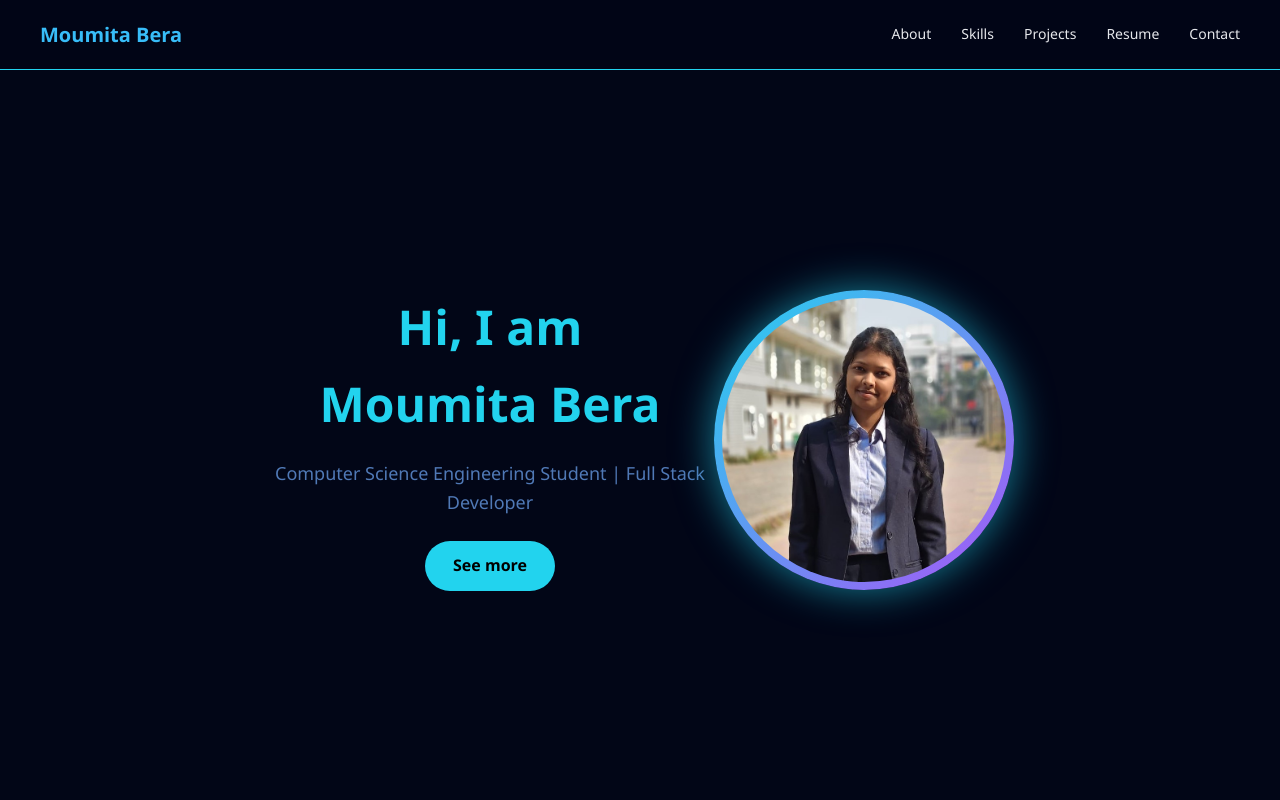
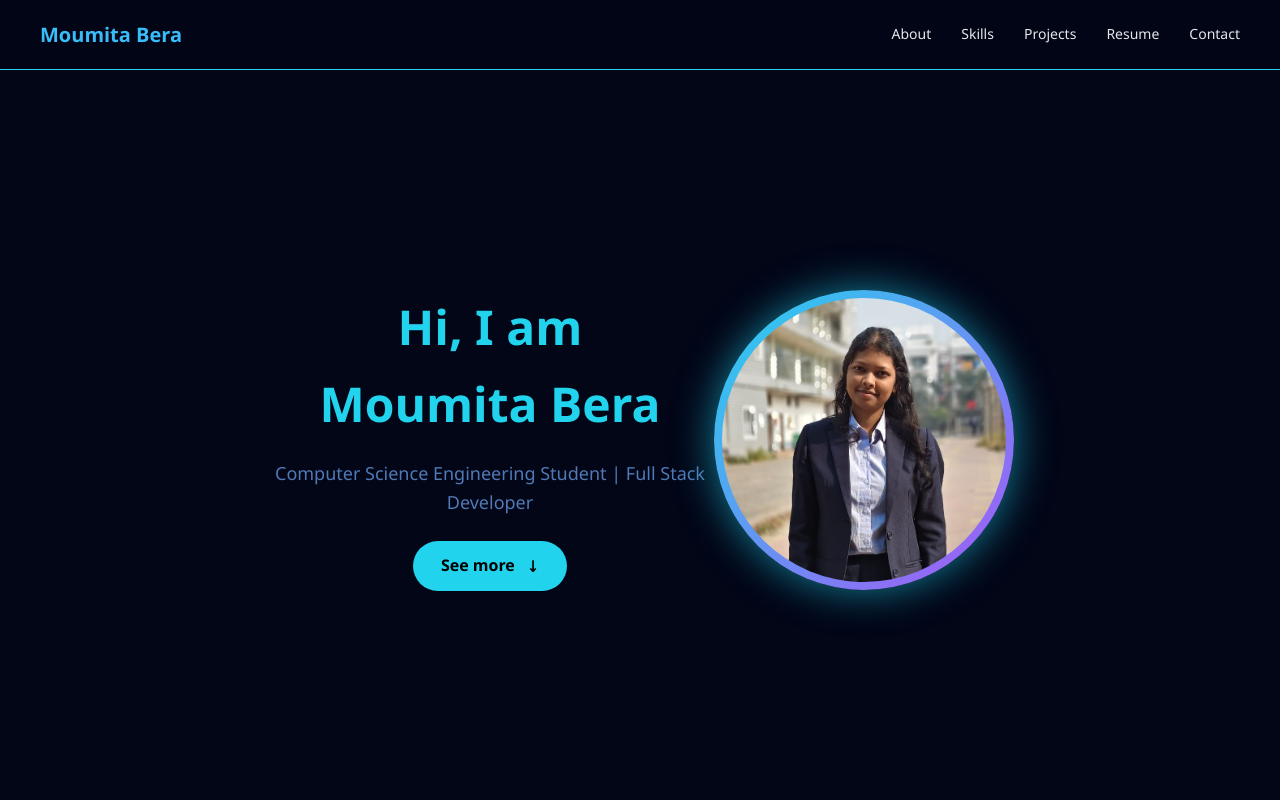
Before and after one commit to moumitaabera/portfolio, a Next.js app: page / in a window 1280 px wide. Shown: the top 800 px of the page. Built offline with nearby package versions, Linux system fonts and the light colour scheme.

Commit message:
updated portfolio

```diff
--- a/src/app/globals.css
+++ b/src/app/globals.css
@@ -922,3 +922,44 @@ body {
     display: flex;
   }
 }
+
+
+
+
+
+.footer {
+  width: 100%;
+  padding: 20px 0;
+  text-align: center;
+  background-color: #020617;
+  border-top: 1px solid #1e293b;
+}
+
+.footer p {
+  color: #94a3b8;
+  font-size: 14px;
+}
+
+html, body {
+  min-height: 100%;
+}
+
+main {
+  min-height: calc(100vh - 70px);
+}
+
+
+.scroll-icon {
+  margin-left: 8px;
+  animation: bounce 1.5s infinite;
+  display: inline-block;
+}
+
+@keyframes bounce {
+  0%, 100% {
+    transform: translateY(0);
+  }
+  50% {
+    transform: translateY(6px);
+  }
+}
--- a/src/app/page.js
+++ b/src/app/page.js
@@ -5,6 +5,7 @@ import Skills from "@/components/Skills";
 import Projects from "@/components/Projects";
 import Resume from "@/components/Resume";
 import Contact from "@/components/Contact";
+import Footer from "@/components/Footer";
 
 export default function Home() {
   return (
@@ -20,6 +21,9 @@ export default function Home() {
         <Resume />
         <Contact />
       </main>
+
+      {/* ✅ Footer must be OUTSIDE main */}
+      <Footer />
     </>
   );
 }
--- a/src/components/Hero.jsx
+++ b/src/components/Hero.jsx
@@ -13,7 +13,10 @@ export default function Hero() {
           Computer Science Engineering Student | Full Stack Developer
         </p>
 
-        <a className="hero-btn">See more</a>
+        <a href="#about" className="hero-btn">
+  See more <span className="scroll-icon">↓</span>
+</a>
+
       </div>
 
       {/* RIGHT SIDE PHOTO */}
```
